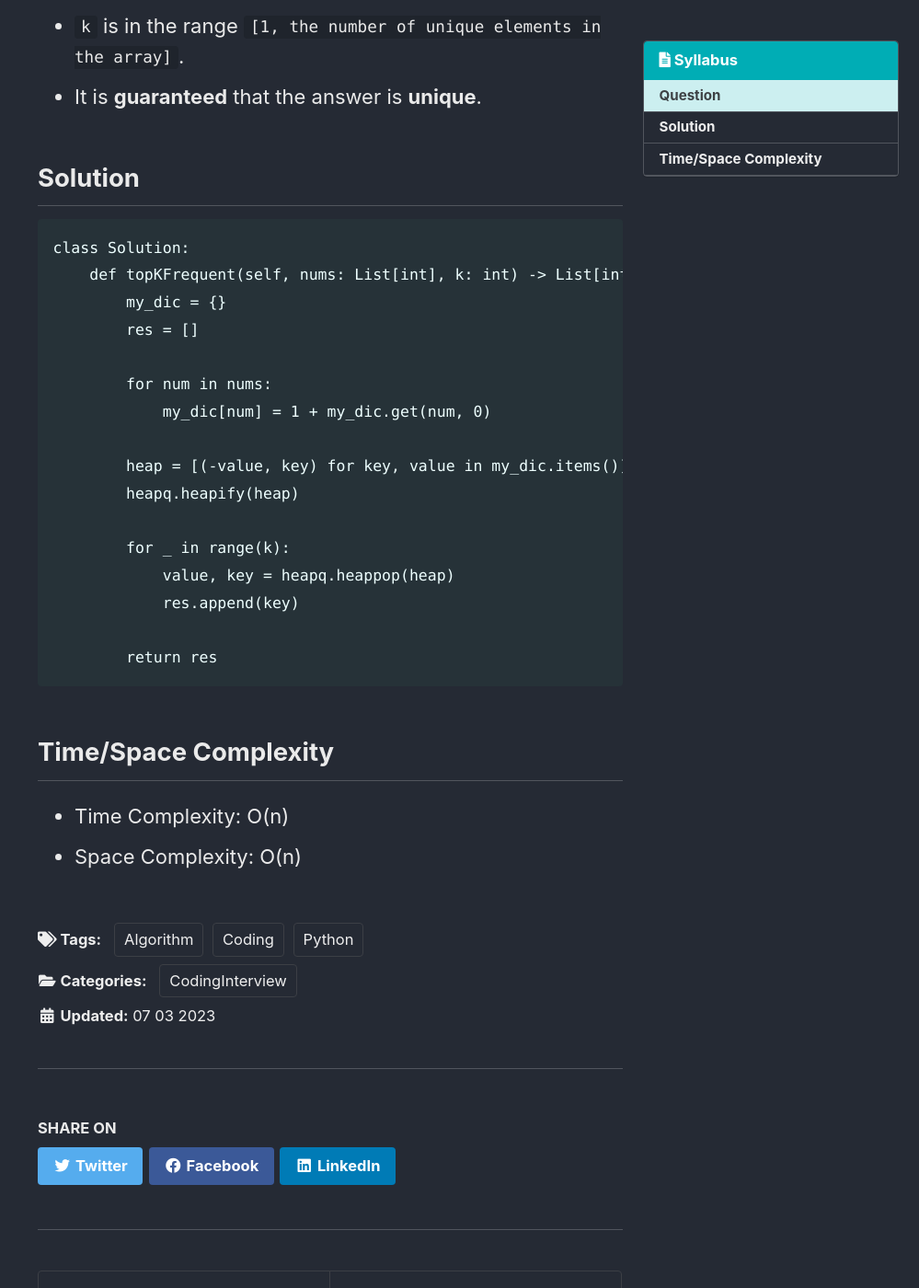
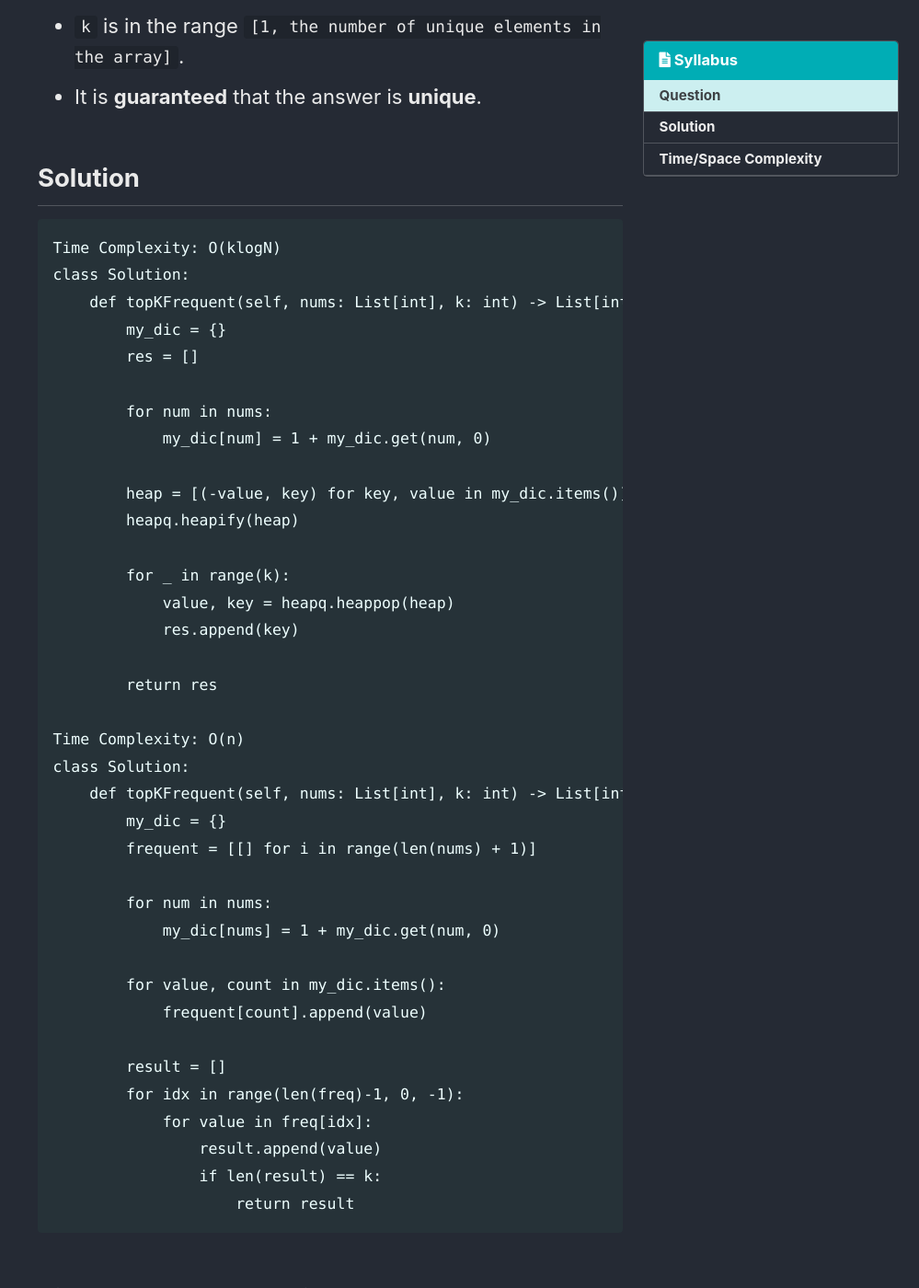
Before and after one commit to PyChanyoung/PyChanyoung.github.io, a Jekyll site: the page built from _posts/2023-07-03-TopKFrequentElements.md, in a window 1280 px wide and 1400 px high, scrolled down 1055 px. Shown: the whole window at 92% size, without its empty margins (281-1280 px from the left). Built offline with Jekyll 4.4.1, drawn with Linux system fonts in a browser that asks for light colours; cached includes are drawn as plain includes; some web fonts are replaced; comment, search, counter and statistics services are not loaded.

Commit message:
question update

````diff
--- a/_posts/2023-07-03-TopKFrequentElements.md
+++ b/_posts/2023-07-03-TopKFrequentElements.md
@@ -38,6 +38,7 @@ Output: [1]
 ## Solution
 
 ```
+Time Complexity: O(klogN)
 class Solution:
     def topKFrequent(self, nums: List[int], k: int) -> List[int]:
         my_dic = {}
@@ -54,6 +55,25 @@ class Solution:
             res.append(key)
 
         return res
+
+Time Complexity: O(n)
+class Solution:
+    def topKFrequent(self, nums: List[int], k: int) -> List[int]:
+        my_dic = {}
+        frequent = [[] for i in range(len(nums) + 1)]
+
+        for num in nums:
+            my_dic[nums] = 1 + my_dic.get(num, 0)
+
+        for value, count in my_dic.items():
+            frequent[count].append(value)
+
+        result = []
+        for idx in range(len(freq)-1, 0, -1):
+            for value in freq[idx]:
+                result.append(value)
+                if len(result) == k:
+                    return result
 ```
 
 ## Time/Space Complexity
````
